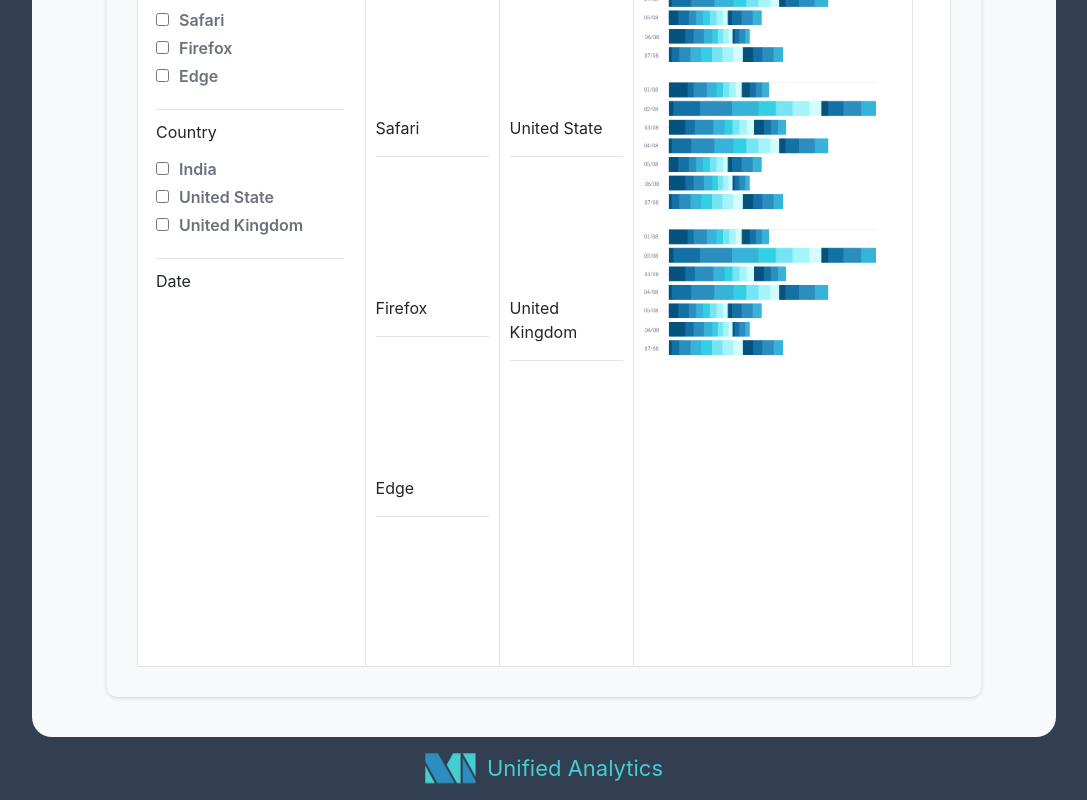
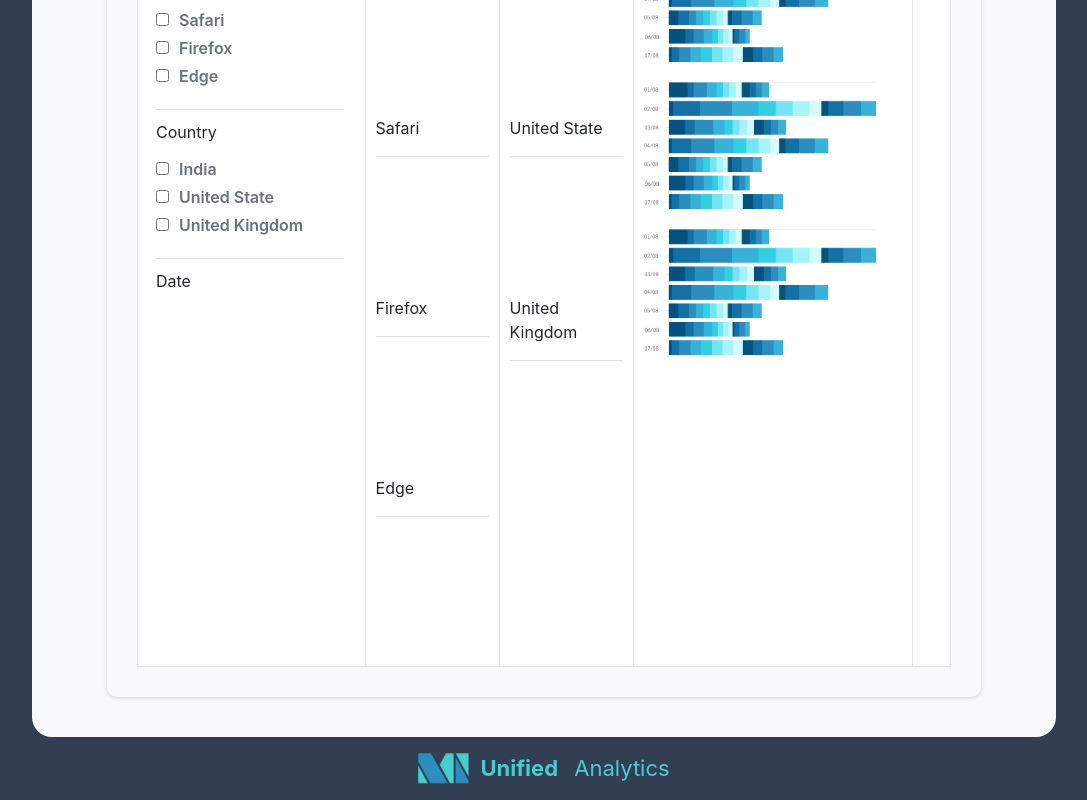
Before and after one commit to softsamiul/m-intelligence-task, a React (Create React App) app: page / in a window 1280 px wide. Shown: the part 425-1225 px from the top of the page, without its empty margins (96-1183 px from the left). Built offline with nearby package versions, Linux system fonts and the light colour scheme.

Commit message:
react reveal animation added

```diff
--- a/package.json
+++ b/package.json
@@ -16,6 +16,7 @@
     "react-bootstrap": "^2.1.1",
     "react-dom": "^17.0.2",
     "react-dropdown-select": "^4.8.1",
+    "react-reveal": "^1.2.2",
     "react-router-dom": "^6.2.1",
     "react-scripts": "5.0.0",
     "web-vitals": "^2.1.3"
--- a/src/Components/DashboardHome/DashboardHome.js
+++ b/src/Components/DashboardHome/DashboardHome.js
@@ -2,6 +2,7 @@ import React, { useState } from "react";
 import Select from "react-dropdown-select";
 import ArrowDown from "../../assets/images/arrow-down.png";
 import SearchIcon from "../../assets/images/search-icon.png";
+import Fade from "react-reveal/Fade";
 import "./DashboardHome.scss";
 import useDataContext from "../../Hooks/useDataContext";
 
@@ -86,6 +87,7 @@ const DashboardHome = () => {
       className="dashboard-wrapper-main"
       style={{ backgroundColor: "#F8F9FA" }}
     >
+      <Fade bottom>
         {/* Dashboard top breakdown section */}
         <div>
           <h4 className="dashboard-top-heading-text">
@@ -337,6 +339,7 @@ const DashboardHome = () => {
             </div>
           </div>
         </div>
+      </Fade>
     </div>
   );
 };
--- a/src/Components/Shared/Footer/Footer.js
+++ b/src/Components/Shared/Footer/Footer.js
@@ -1,15 +1,20 @@
-import React from 'react';
-import Logo from '../../../assets/images/logo.png';
-import './Footer.scss'
+import React from "react";
+import Logo from "../../../assets/images/logo.png";
+import Fade from "react-reveal/Fade";
+import "./Footer.scss";
 const Footer = () => {
-    return (
-        <div className='footer-main-wrapper'>
-            <div className='footer-content-wrap'>
-                <img src={Logo} alt="Logo img" />
-                <span className='footer-brand-text'>Unified Analytics</span>
-            </div>
+  return (
+    <div className="footer-main-wrapper">
+      <Fade bottom>
+        <div className="footer-content-wrap">
+          <img src={Logo} alt="Logo img" />
+          <span className="footer-brand-text">
+            <span className="brand-logo-text">Unified</span> Analytics
+          </span>
         </div>
-    );
+      </Fade>
+    </div>
+  );
 };
 
 export default Footer;
--- a/src/Components/Shared/Footer/Footer.scss
+++ b/src/Components/Shared/Footer/Footer.scss
@@ -1,16 +1,20 @@
-@import '../../../colors.scss';
+@import "../../../colors.scss";
 
-.footer-main-wrapper{
+.footer-main-wrapper {
   width: 80%;
   margin: 0 auto;
   padding: 15px 0;
-    .footer-content-wrap{
+  .footer-content-wrap {
     display: flex;
     justify-content: center;
-        .footer-brand-text{
+    .footer-brand-text {
       color: $primary-text-color;
       font-size: 22px;
       margin-left: 10px;
+      .brand-logo-text {
+        font-weight: bold;
+        margin-right: 10px;
       }
     }
   }
+}
```
Also changed, not shown: src/Components/Shared/Navigation/Navigation.js (+86 -66 lines), 1 other file (tests, documents, lock files or other folders). Lines whose indentation alone changed are shown as unchanged.
